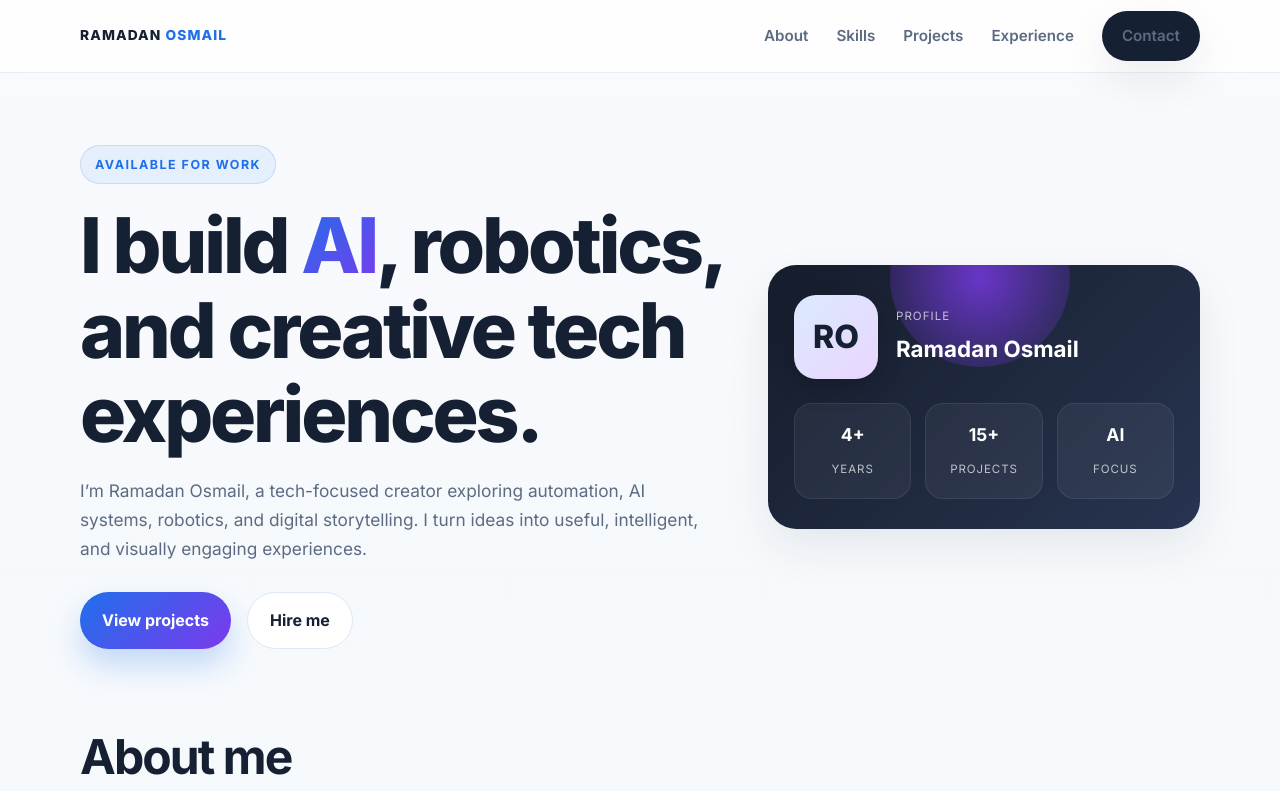
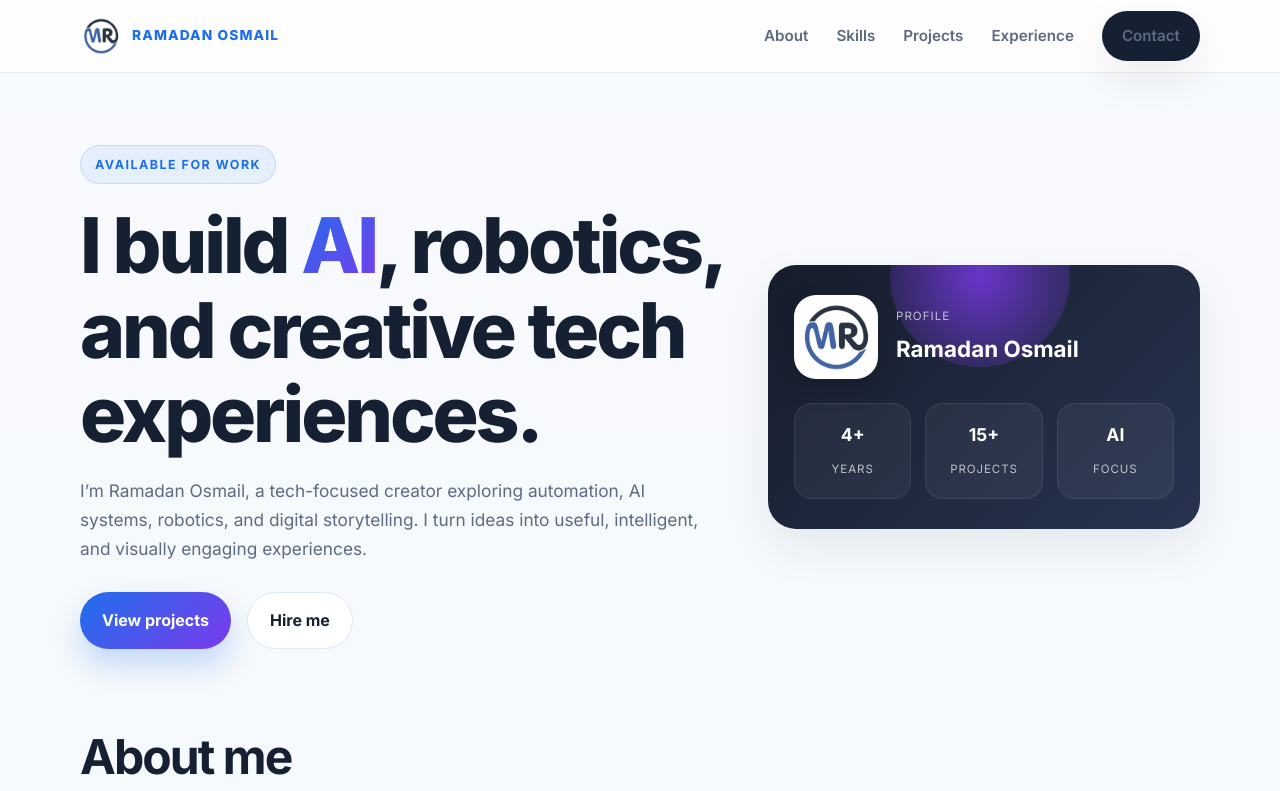
Before and after one commit to Mr-real1/Mr-real1.github.io, a plain HTML site: page index.html in a window 1280 px wide. Shown: the top 791 px of the page. Drawn offline with Linux system fonts and the light colour scheme.

Commit message:
Add files via upload

```diff
--- a/index.html
+++ b/index.html
@@ -6,6 +6,7 @@
   <title>Ramadan Osmail | Portfolio</title>
   <meta name="description" content="Portfolio of Ramadan Osmail - AI enthusiast, creative technologist, and robotics builder." />
   <meta name="keywords" content="Ramadan Osmail, portfolio, AI, robotics, automation, creative technology" />
+  <link rel="icon" type="image/png" href="logo.png" />
   <link rel="preconnect" href="https://fonts.googleapis.com">
   <link rel="preconnect" href="https://fonts.gstatic.com" crossorigin>
   <link href="https://fonts.googleapis.com/css2?family=Inter:wght@400;500;600;700;800&family=Playfair+Display:wght@600;700&display=swap" rel="stylesheet">
@@ -63,10 +64,20 @@
     }
 
     .brand {
+      display: inline-flex;
+      align-items: center;
+      gap: 10px;
       font-weight: 800;
       letter-spacing: 0.08em;
       text-transform: uppercase;
       font-size: 0.86rem;
+    }
+
+    .brand-logo {
+      width: 42px;
+      height: 42px;
+      object-fit: contain;
+      border-radius: 50%;
     }
 
     .brand span {
@@ -213,13 +224,10 @@
     .avatar {
       width: 84px;
       height: 84px;
-      display: grid;
-      place-items: center;
       border-radius: 22px;
-      background: linear-gradient(135deg, #dbeafe, #e9d5ff);
-      color: var(--text);
-      font-size: 2rem;
-      font-weight: 800;
+      object-fit: cover;
+      background: white;
+      padding: 5px;
       box-shadow: 0 10px 24px rgba(0,0,0,0.18);
     }
 
@@ -623,7 +631,10 @@
 <body>
   <header class="topbar">
     <div class="container topbar-inner">
-      <a href="#home" class="brand">Ramadan <span>Osmail</span></a>
+      <a href="#home" class="brand">
+        <img class="brand-logo" src="logo.png" alt="Ramadan Osmail logo" />
+        <span>Ramadan Osmail</span>
+      </a>
       <nav class="nav" aria-label="Main navigation">
         <a href="#about">About</a>
         <a href="#skills">Skills</a>
@@ -652,7 +663,7 @@
 
         <aside class="hero-card" aria-label="Profile summary">
           <div class="profile-box">
-            <div class="avatar">RO</div>
+            <img class="avatar" src="logo.png" alt="Ramadan Osmail logo" />
             <div>
               <small>Profile</small>
               <strong>Ramadan Osmail</strong>
```
Also changed, not shown: logo.png (added).
